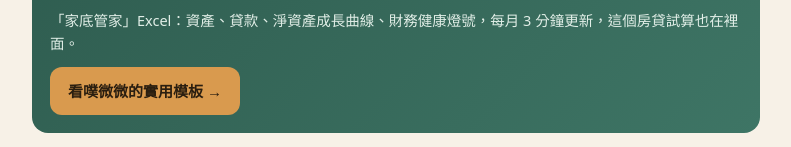
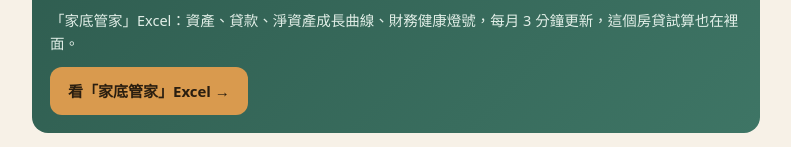
Before and after one commit to pu-wei-wei/tools, a plain HTML site: page mortgage.html in a window 1280 px wide. Shown: the part 1845-1992 px from the top of the page, without its empty margins (244-1035 px from the left). Drawn offline with Linux system fonts and the light colour scheme.

Commit message:
Add files via upload

```diff
--- a/mortgage.html
+++ b/mortgage.html
@@ -83,7 +83,7 @@ footer{text-align:center;font-size:12.5px;color:var(--mute);padding:6px 16px 30p
  <section class="card cta">
   <h2>想一次看清全家有多少、欠多少？</h2>
   <p>「家底管家」Excel：資產、貸款、淨資產成長曲線、財務健康燈號，每月 3 分鐘更新，這個房貸試算也在裡面。</p>
-  <div class="row"><a class="btn" href="https://portaly.cc/lifejuice_taiwan" target="_blank" rel="noopener">看噗微微的實用模板 →</a></div>
+  <div class="row"><a class="btn" href="https://portaly.cc/lifejuice_taiwan/product/tpi2L73gbF1qDJrDgGyE" target="_blank" rel="noopener">看「家底管家」Excel →</a></div>
  </section>
  <section class="card">
   <div class="row" style="justify-content:space-between">
```
